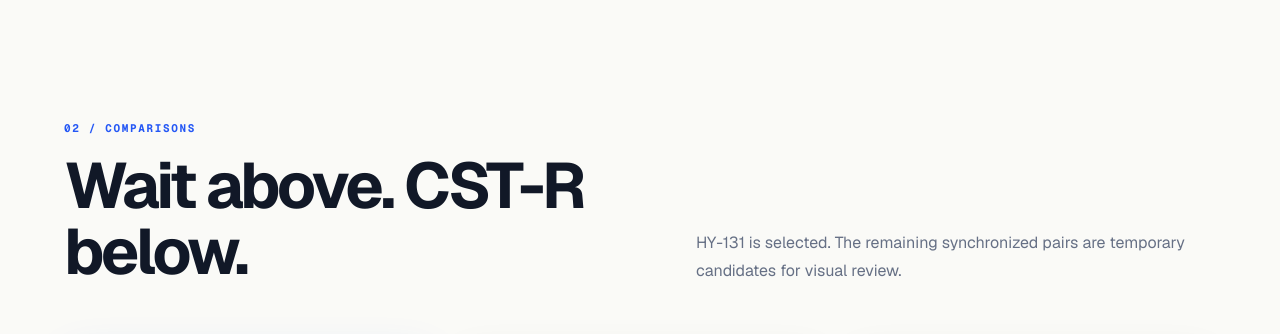
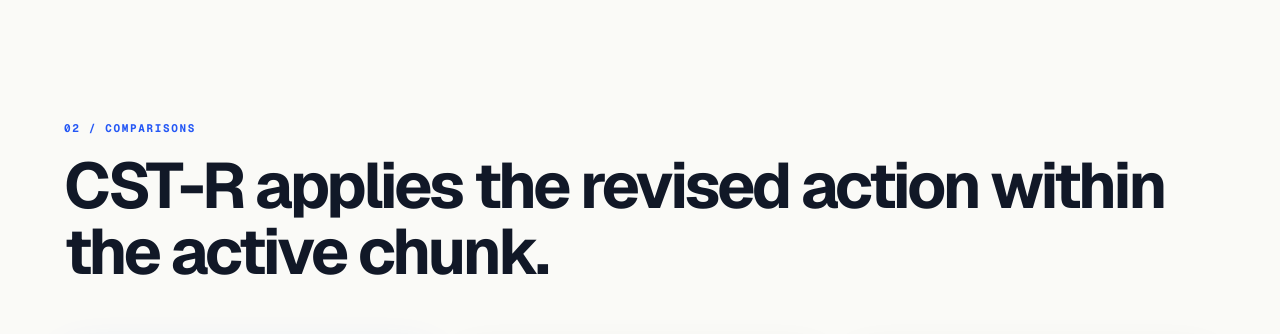
Before and after one commit to PardisTaghavi/actionsplice-website, a Next.js app: page / in a window 1280 px wide. Shown: the part 1580-1914 px from the top of the page. Built offline with nearby package versions, Linux system fonts and the light colour scheme.

Commit message:
Revise CST-R comparison introduction

```diff
--- a/app/globals.css
+++ b/app/globals.css
@@ -97,8 +97,7 @@ button, input { font: inherit; }
 .method-step i { position: absolute; right: -20px; top: 50%; z-index: 2; color: #6d7b91; font-style: normal; }
 
 .gallery-section { max-width: 1600px; margin: auto; }
-.gallery-heading { max-width: none; display: grid; grid-template-columns: 1fr minmax(310px, 520px); align-items: end; gap: 50px; }
-.gallery-heading > p:last-child { margin: 0; }
+.gallery-heading { max-width: 1120px; }
 .comparison-grid { display: grid; grid-template-columns: repeat(3, minmax(0, 1fr)); gap: 22px; margin-top: 56px; }
 .comparison-card { overflow: hidden; border: 1px solid var(--line); border-radius: 20px; background: white; box-shadow: 0 14px 38px rgb(20 32 57 / 7%); }
 .comparison-card.is-selected { border-color: #90aafc; box-shadow: 0 18px 44px rgb(36 87 245 / 15%); }
@@ -170,7 +169,6 @@ footer span { font-family: var(--font-geist-mono), monospace; font-size: 9px; te
   .internal-badge { grid-column: 2; }
   .method-flow { grid-template-columns: repeat(2, 1fr); }
   .method-step i { display: none; }
-  .gallery-heading { grid-template-columns: 1fr; align-items: start; }
   .comparison-grid { grid-template-columns: repeat(2, minmax(0, 1fr)); }
   .results-grid { grid-template-columns: repeat(2, minmax(0, 1fr)); }
   .citation-band { grid-template-columns: 1fr; }
--- a/app/page.tsx
+++ b/app/page.tsx
@@ -146,12 +146,8 @@ export default function Home() {
         <div className="section-heading gallery-heading">
           <div>
             <p className="section-index">02 / Comparisons</p>
-            <h2>Wait above. CST-R below.</h2>
+            <h2>CST-R applies the revised action within the active chunk.</h2>
           </div>
-          <p>
-            HY-131 is selected. The remaining synchronized pairs are temporary
-            candidates for visual review.
-          </p>
         </div>
         <div className="comparison-grid">
           {comparisonItems.map((item) => <ComparisonCard item={item} key={item.prompt} />)}
```
